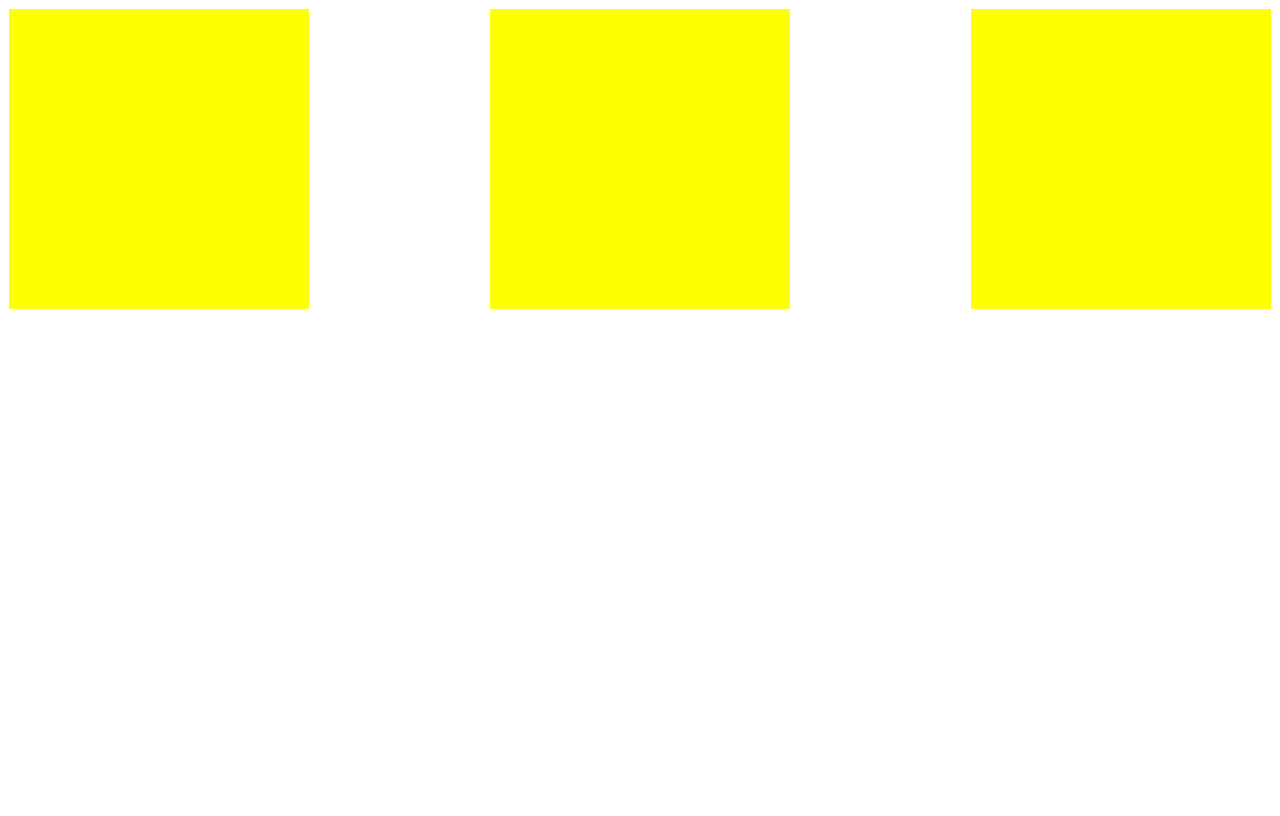
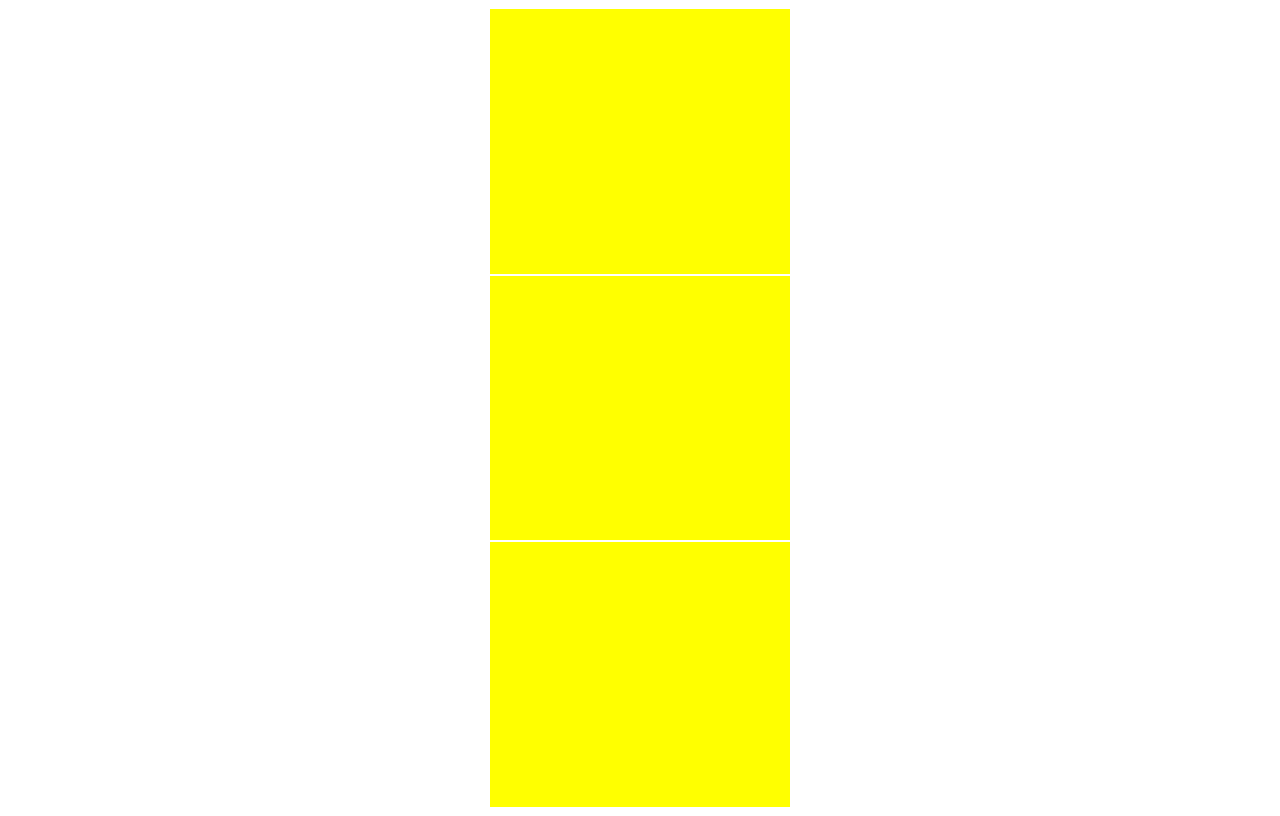
Before and after one commit to smc0210/css-playground, a website built with Parcel: page flexbox.html in a window 1280 px wide. Built offline with nearby package versions, Linux system fonts and the light colour scheme.

Commit message:
Flex Axis

```diff
--- a/flexbox.css
+++ b/flexbox.css
@@ -1,6 +1,9 @@
 .container{
     display:flex;
-    justify-content: space-between;
+    flex-direction: column;
+    justify-content: center; /* <-- main axis */
+    align-items: center; /* <-- cross axis */
+    height: 100vh;
 }
 .box {
     width: 300px;
```
Also changed, not shown: README.md.
